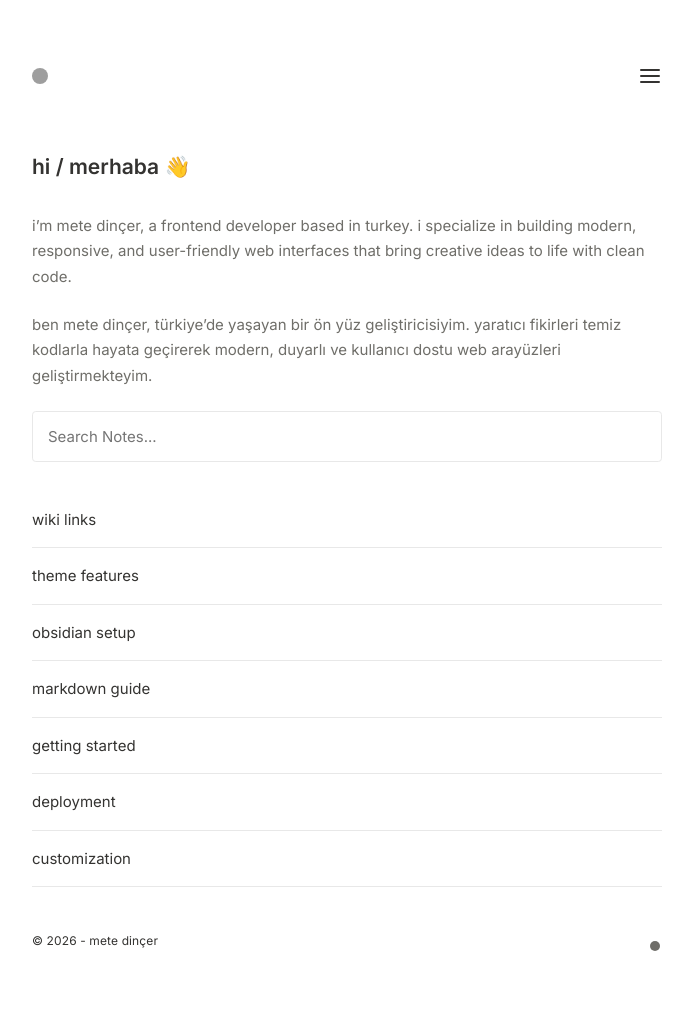
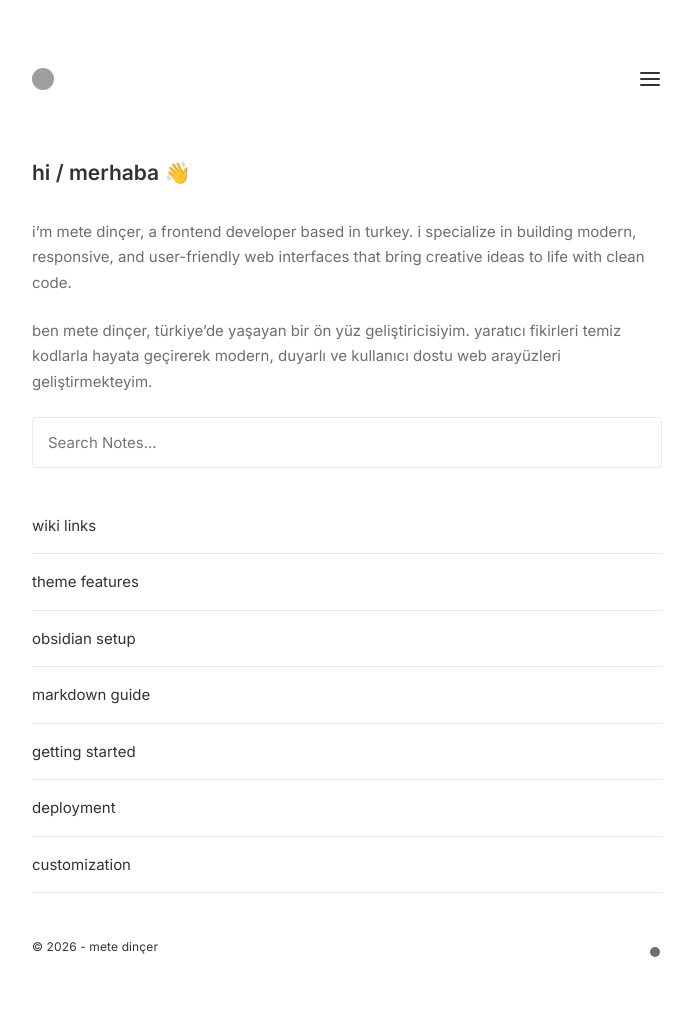
Before and after one commit to medincer/medincer.github.io, a Jekyll site: the page built from pages/index.md, in a window 1280 px wide. Shown: the whole page, without its empty margins (293-986 px from the left). Built offline with Jekyll 4.4.1, drawn with Linux system fonts in a browser that asks for light colours; grey boxes are pictures that could not be loaded.

Commit message:
Increase avatar image size in navigation

```diff
--- a/_includes/Nav.html
+++ b/_includes/Nav.html
@@ -1,7 +1,7 @@
 <nav class="nav">
   <div class="nav-left">
     <a href="{{ site.baseurl }}/">
-      <img src="https://avatars.githubusercontent.com/u/305893856?v=4" style="border-radius:50%" height="16" width="16"></img>
+      <img src="https://avatars.githubusercontent.com/u/305893856?v=4" style="border-radius:50%" height="22" width="22"></img>
     </a>
   </div>
 
```
